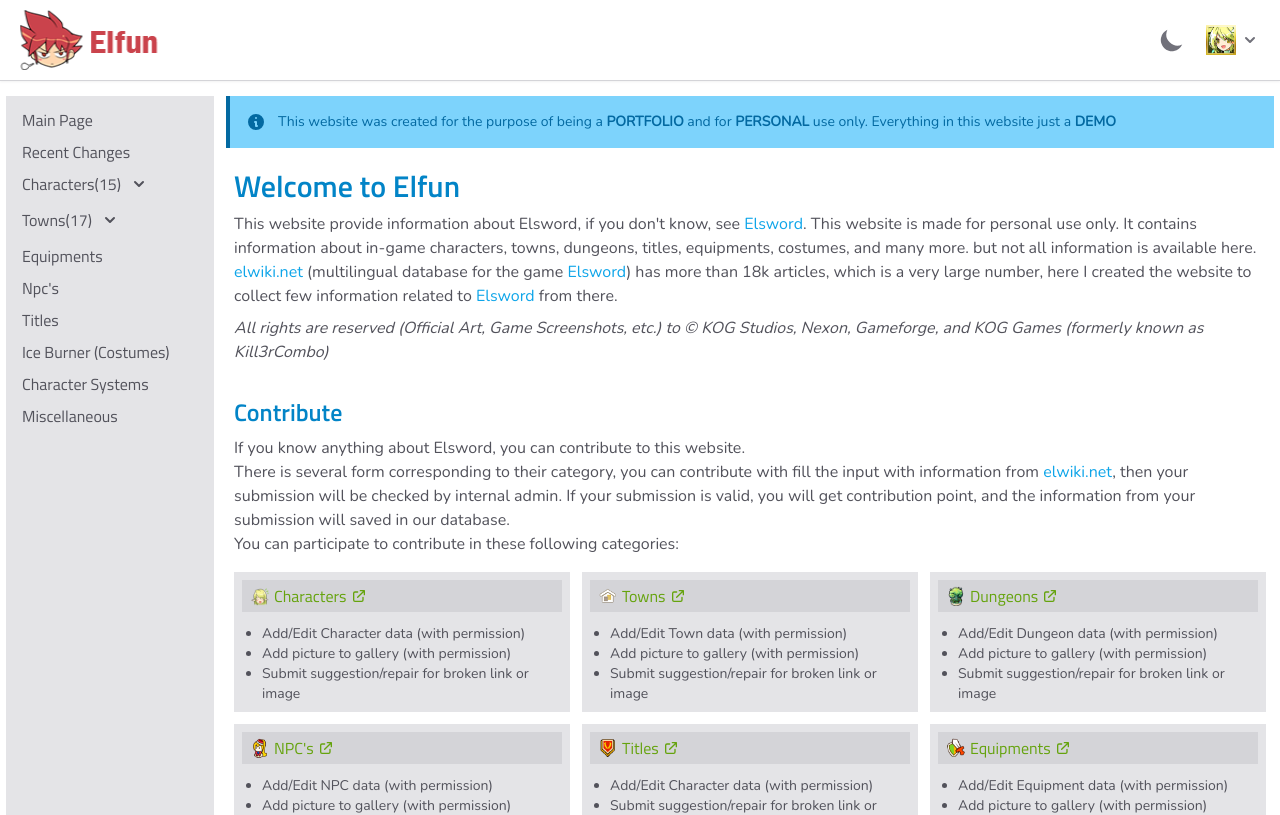
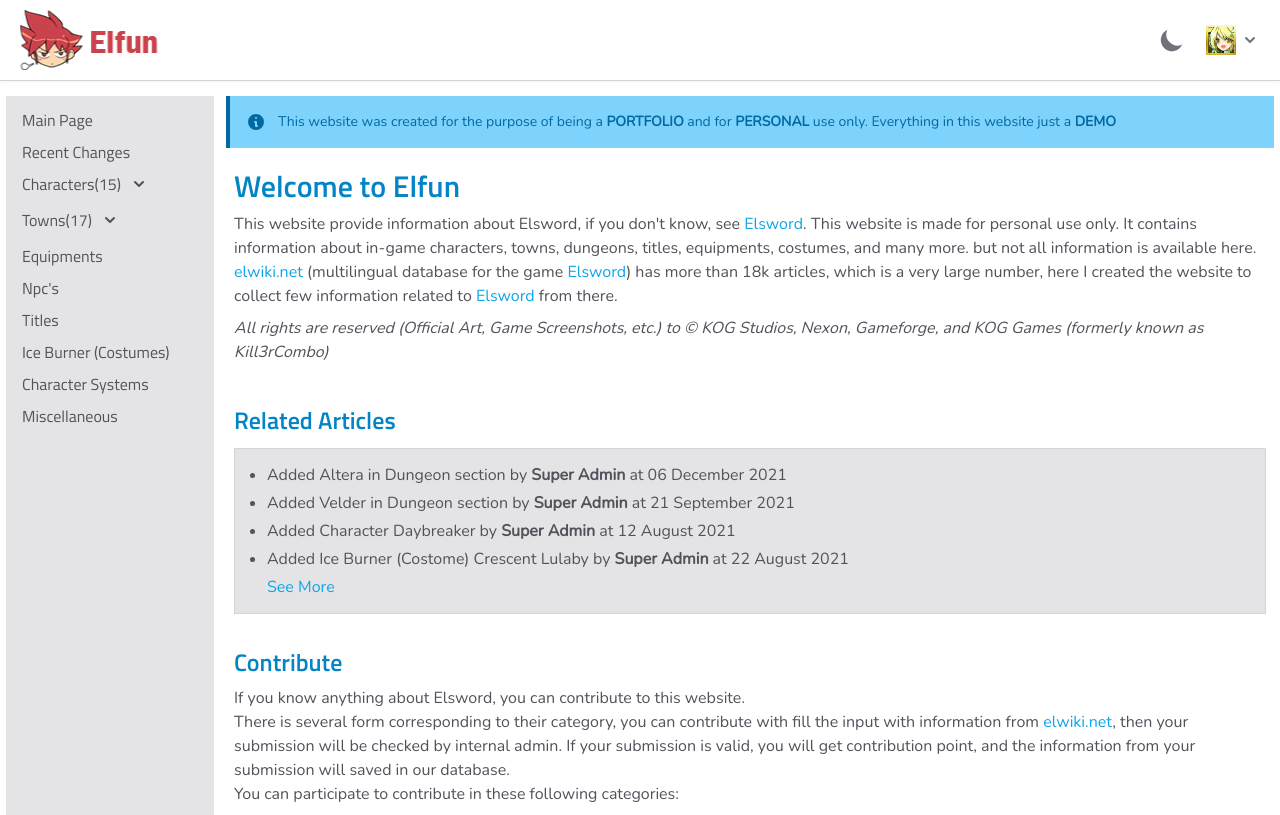
Before and after one commit to kukuhBaiquni/elfun, a Next.js app: page /sec/home in a window 1280 px wide. Shown: the top 815 px of the page. Built offline with nearby package versions, Linux system fonts and the light colour scheme.

Commit message:
change scroll bar

```diff
--- a/src/components/home-static/index.js
+++ b/src/components/home-static/index.js
@@ -1,3 +1,4 @@
 export { default as News } from './news'
 export { default as Welcome } from './welcome'
 export { default as Contribute } from './contribute'
+export { default as RelatedArticles } from './related-articles'
--- /dev/null
+++ b/src/components/home-static/related-articles.jsx
@@ -0,0 +1,20 @@
+import Link from 'next/link'
+
+export default function RelatedArticles() {
+  return (
+    <div className='mt-10'>
+      <h3 className='text-2xl font-semibold font-titillium dark:text-sky-400 text-sky-600'>Related Articles</h3>
+      <div className='px-8 py-3.5 my-3 border dark:border-gray-600 dark:bg-gray-700 bg-gray-200 border-gray-300 transition-colors duration-300'>
+        <ul className='list-disc'>
+          <li className='mb-1'>Added Altera in Dungeon section by <b>Super Admin</b> at 06 December 2021</li>
+          <li className='mb-1'>Added Velder in Dungeon section by <b>Super Admin</b> at 21 September 2021</li>
+          <li className='mb-1'>Added Character Daybreaker by <b>Super Admin</b> at 12 August 2021</li>
+          <li className='mb-1'>Added Ice Burner (Costome) Crescent Lulaby by <b>Super Admin</b> at 22 August 2021</li>
+        </ul>
+        <Link href='/news'>
+          <a className='text-sky-500 hover:underline'>See More</a>
+        </Link>
+      </div>
+    </div>
+  )
+}
--- a/src/pages/sec/home/index.jsx
+++ b/src/pages/sec/home/index.jsx
@@ -3,7 +3,9 @@ import { Fragment } from 'react'
 import Layout from 'layouts'
 import Head from 'next/head'
 import Alert from 'components/alerts'
-import { Welcome, News, Contribute } from 'components/home-static'
+import {
+  Welcome, News, Contribute, RelatedArticles,
+} from 'components/home-static'
 
 function Home() {
   const alertContent = (
@@ -21,6 +23,7 @@ function Home() {
         <Alert text={alertContent} variant='info' />
         <section className='px-2 mb-10'>
           <Welcome />
+          <RelatedArticles />
           <Contribute />
           <News />
         </section>
--- a/styles/globals.css
+++ b/styles/globals.css
@@ -5,6 +5,28 @@
 @layer base {
   body {
     @apply font-nunito;
+    @media only screen and (min-width: 576px) {
+      &::-webkit-scrollbar {
+        width: .6vh;
+        height: .6vh;
+      };
+
+      &::-webkit-scrollbar-track {
+        @apply bg-gray-300 dark:bg-gray-600;
+      };
+
+      &::-webkit-scrollbar-corner {
+        background: transparent;
+      }
+
+      &::-webkit-scrollbar-thumb {
+        @apply bg-gray-400 rounded;
+      };
+
+      &::-webkit-scrollbar-thumb:hover {
+        @apply bg-gray-400 dark:bg-gray-700;
+      };
+    }
   }
   .btn-primary {
     @apply bg-cyan-400 px-8 py-2 hover:bg-cyan-500 rounded text-gray-50 transition-all duration-300 border-none outline-none
```
